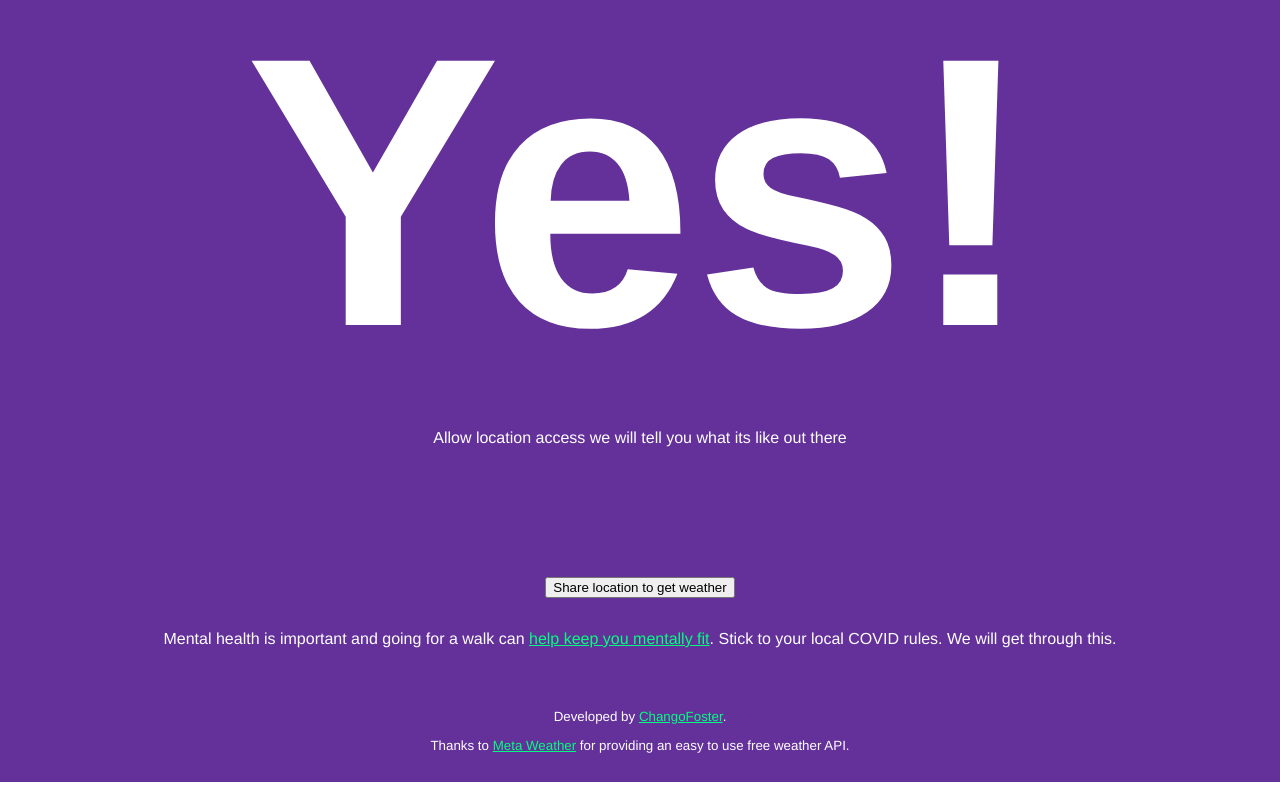
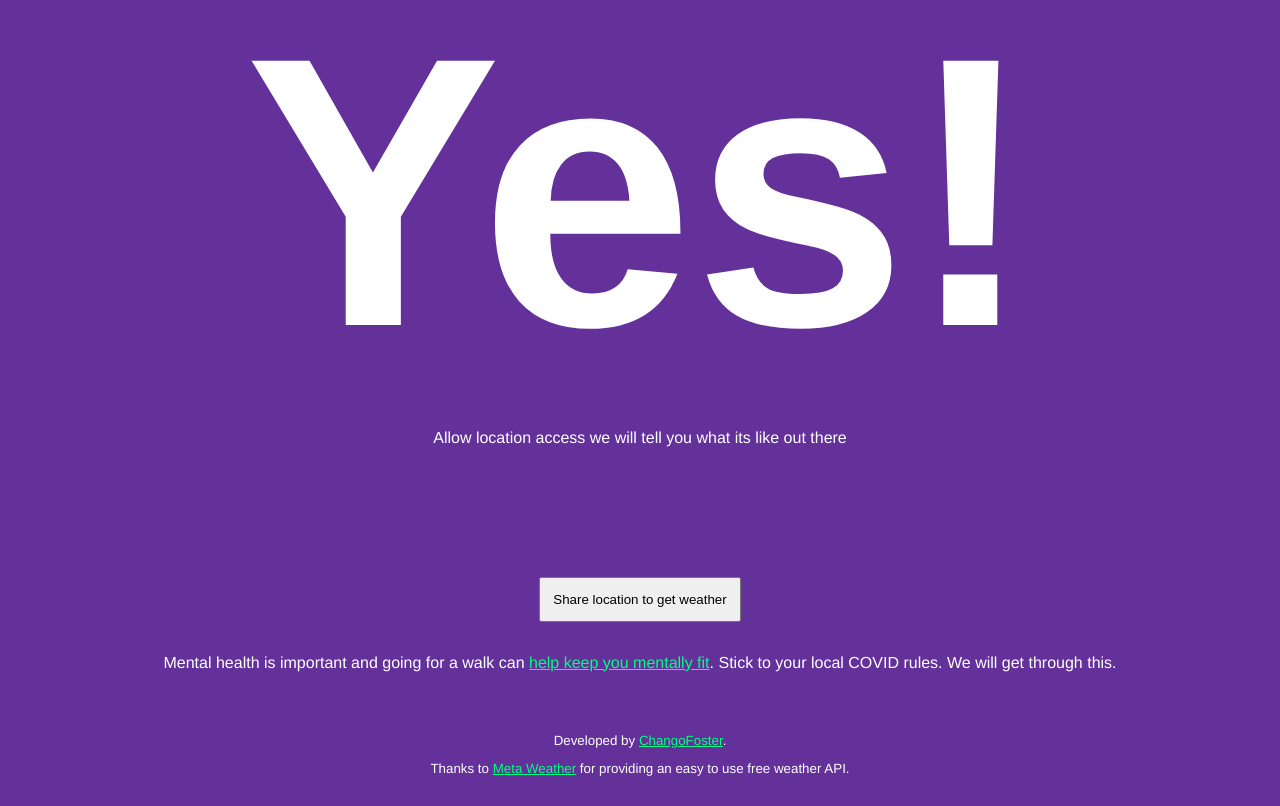
Before and after one commit to ChangoFoster/should-i-go-outside, a React (Create React App) app in the folder client/: page / in a window 1280 px wide. Shown: the part 143-949 px from the top of the page. Before the commit the page ends 925 px from the top, so only its background shows below. Built offline with nearby package versions, Linux system fonts and the light colour scheme.

Commit message:
Fix manifest and add button styling

```diff
--- a/client/src/App.css
+++ b/client/src/App.css
@@ -43,6 +43,10 @@ main {
 .App h1 {
   font-size: 30vw;
   margin: 0;
+}
+
+.App button {
+  padding: 1vw;
 }
 
 .answer {
```
Also changed, not shown: client/public/manifest.json.
